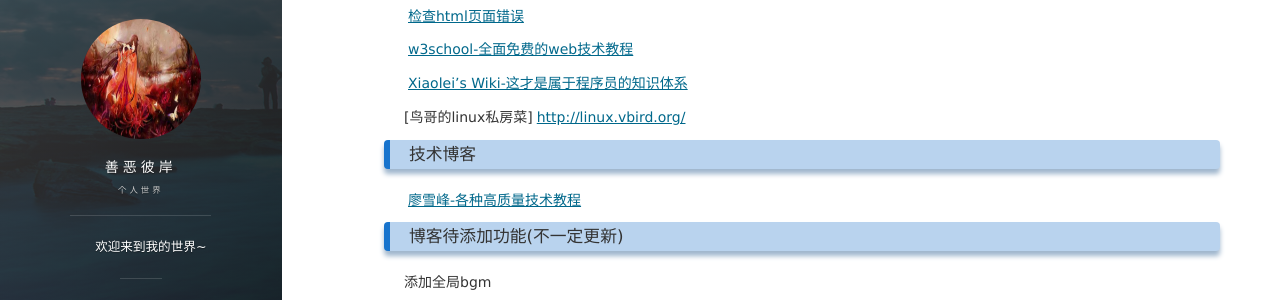
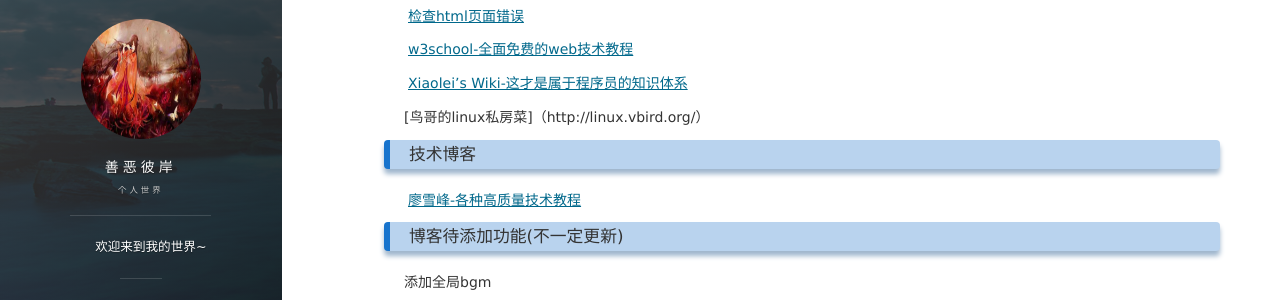
Before and after one commit to ghccc/ghccc.github.io, a Jekyll site: the page built from about.md, in a window 1280 px wide and 900 px high, scrolled down 540 px. Shown: the part 269-569 px from the top of the window. Built offline with Jekyll 4.4.1, drawn with Linux system fonts in a browser that asks for light colours; nearby versions of some CDN libraries; comment, search, counter and statistics services are not loaded.

```diff
--- a/about.md
+++ b/about.md
@@ -44,7 +44,7 @@ http://zsaber.com/blog/全局bgm
 
 [Xiaolei's Wiki-这才是属于程序员的知识体系](http://wiki.xiaolei.tech/#!index.md)
 
-[鸟哥的linux私房菜]<http://linux.vbird.org/>
+[鸟哥的linux私房菜]（http://linux.vbird.org/）
 
 ### 技术博客
 
```
